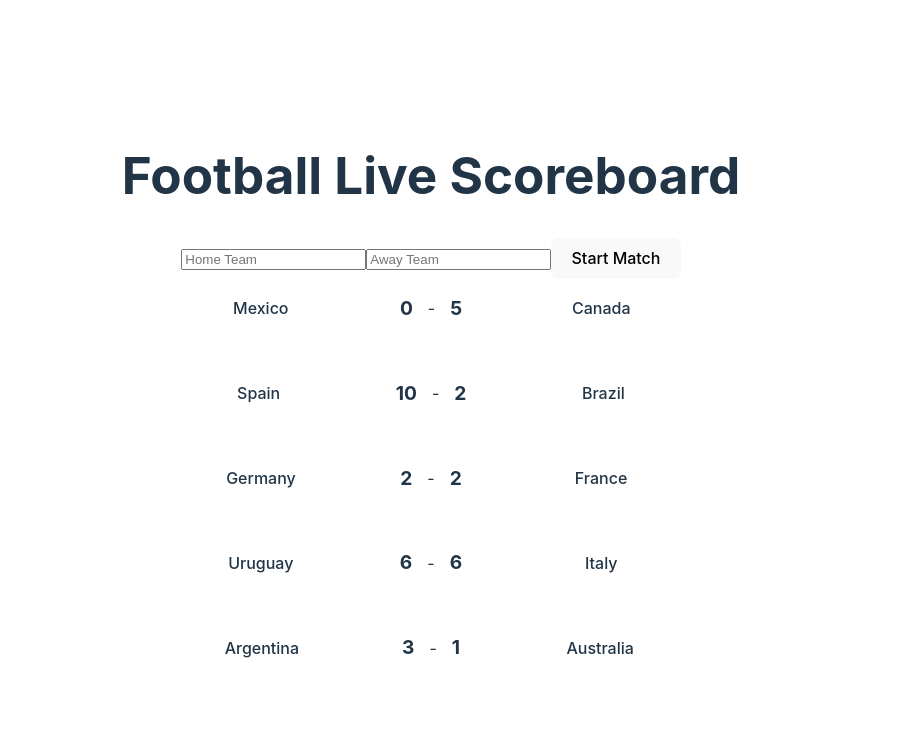
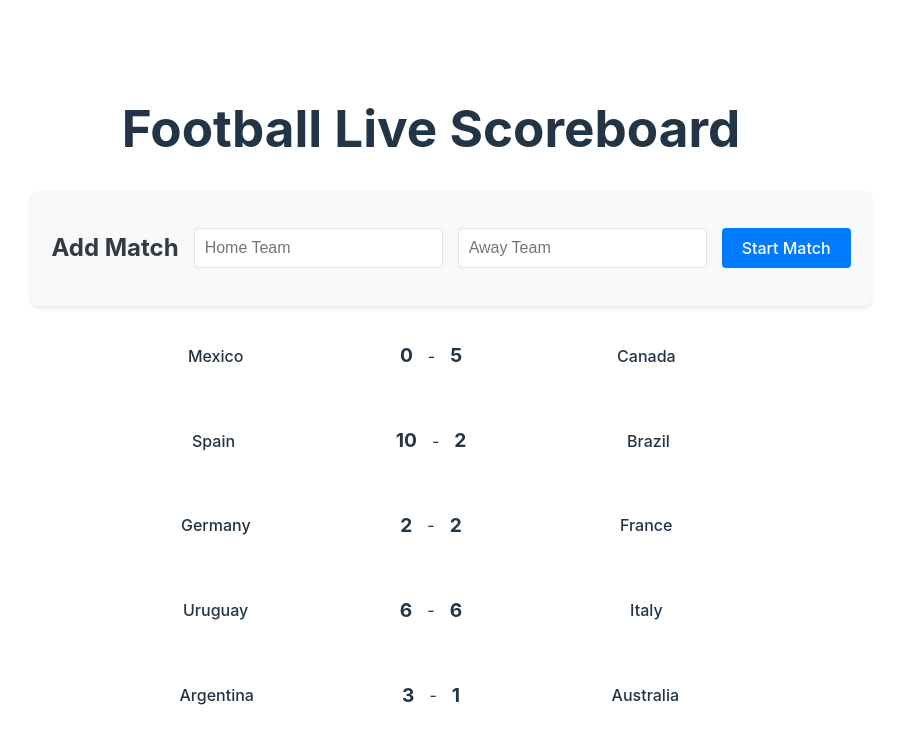
Before and after one commit to kroners/scoreboard, a React (Vite) app: page / in a window 1280 px wide. Shown: the top 744 px of the page, without its empty margins (209-1110 px from the left). Built offline with nearby package versions, Linux system fonts and the light colour scheme.

Commit message:
Fix issue on submit

```diff
--- a/src/App.tsx
+++ b/src/App.tsx
@@ -24,6 +24,56 @@ const Score = styled.span`
   font-size: 1.2em;
   font-weight: bold;
   margin: 0 15px;
+`;
+
+const FormContainer = styled.div`
+  width: 100%;
+  max-width: 800px;
+  margin: 20px auto;
+  padding: 20px;
+  background-color: #f8f9fa;
+  border-radius: 8px;
+  box-shadow: 0 2px 4px rgba(0,0,0,0.1);
+`;
+
+const Form = styled.form`
+  display: flex;
+  gap: 15px;
+  align-items: center;
+`;
+
+const Input = styled.input`
+  flex: 1;
+  padding: 10px;
+  border: 1px solid #dee2e6;
+  border-radius: 4px;
+  font-size: 1rem;
+
+  &:focus {
+    outline: none;
+    border-color: #007bff;
+    box-shadow: 0 0 0 2px rgba(0,123,255,0.25);
+  }
+`;
+
+const Button = styled.button`
+  padding: 10px 20px;
+  background-color: #007bff;
+  color: white;
+  border: none;
+  border-radius: 4px;
+  cursor: pointer;
+  font-size: 1rem;
+  transition: background-color 0.2s;
+
+  &:hover {
+    background-color: #0056b3;
+  }
+`;
+
+const Title = styled.h2`
+  color: #343a40;
+  margin-bottom: 20px;
 `;
 
   const oldMatches = [
@@ -64,7 +114,8 @@ function App() {
   const [awayTeam, setAwayTeam] = useState('');
   const [matches, setMatches] = useState(oldMatches);
 
-  const handleAddMatch = () => {
+  const handleAddMatch = (e: React.FormEvent<HTMLFormElement>) => {
+    e.preventDefault();
     setMatches([...matches, { homeTeam, awayTeam, homeScore: 0, awayScore: 0 }]);
     setHomeTeam('');
     setAwayTeam('');
@@ -73,11 +124,14 @@ function App() {
   return (
     <>
       <h1>Football Live Scoreboard</h1>
-      <div>
-        <input type="text" placeholder='Home Team' value={homeTeam} onChange={(e) => setHomeTeam(e.target.value)} />
-        <input type="text" placeholder='Away Team' value={awayTeam} onChange={(e) => setAwayTeam(e.target.value)} />
-        <button onClick={handleAddMatch}>Start Match</button>
-      </div>
+      <FormContainer>
+        <Form onSubmit={handleAddMatch}>
+          <Title>Add Match</Title>
+          <Input type="text" placeholder='Home Team' value={homeTeam} onChange={(e) => setHomeTeam(e.target.value)} />
+          <Input type="text" placeholder='Away Team' value={awayTeam} onChange={(e) => setAwayTeam(e.target.value)} />
+          <Button type="submit">Start Match</Button>
+        </Form>
+      </FormContainer>
       <MatchContainer>
         {matches.map((match, index) => (
           <MatchRow key={index} data-testid='match-row'>
```
